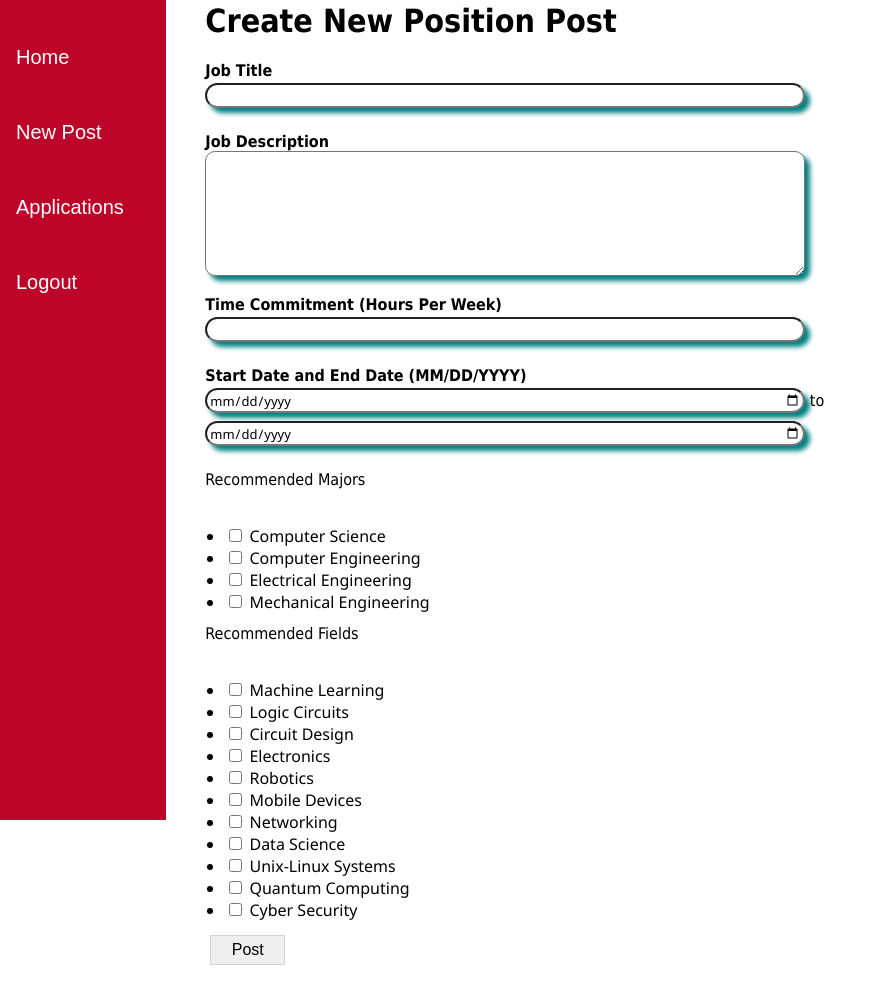
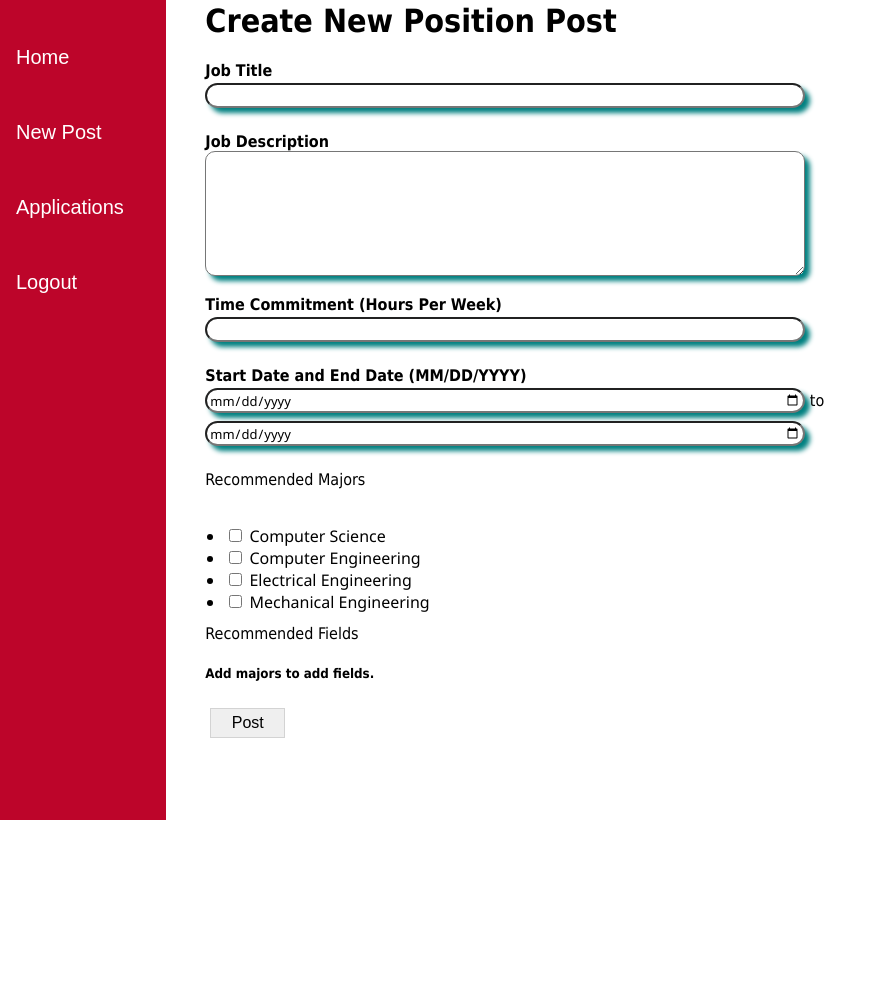
Before and after one commit to Reaganak40/Cpts322Old, a Flask app: page /postposition in a window 1280 px wide. Shown: the whole page, without its empty margins (0-887 px from the left). After the commit the page ends 820 px from the top, so only its background shows below. Run offline with Flask 2, Linux system fonts and the light colour scheme; the visitor is signed in with stand-in values (Sample User, id 1); data comes from the database, SQL or seed files in the repository; some libraries are stand-ins or nearby versions.

Commit message:
Version 0.3.5 - Made dynamic post form, added 'my applications page'

```diff
--- a/app/Controller/forms.py
+++ b/app/Controller/forms.py
@@ -1,7 +1,9 @@
+from inspect import _empty
 from typing import Text
 from flask_wtf import FlaskForm
-from wtforms import StringField, SubmitField, SelectField
-from wtforms.fields.core import BooleanField, DateField, FloatField
+from sqlalchemy.orm import defaultload
+from wtforms import StringField, SubmitField, SelectField, HiddenField
+from wtforms.fields.core import BooleanField, DateField, FloatField, IntegerField, UnboundField
 from wtforms.fields.simple import TextAreaField
 from wtforms.validators import  DataRequired, Email, Length, NumberRange, Length, ValidationError
 from wtforms.widgets.core import Select
@@ -10,6 +12,7 @@ from wtforms_sqlalchemy.fields import QuerySelectMultipleField, QuerySelectField
 from app.Model.models import Post, Major, User, Field
 from flask_login import current_user
 from datetime import datetime
+from app import num_collector, db
 
 def get_majorlabel(theMajor):
     return theMajor.name
@@ -23,22 +26,54 @@ def all_majors():
 def all_fields():
    return Field.query.all()
 
+# This function uses the num_collector to get a list of majors, which is then used to get a list of fields
+def get_chosen_fields():
+
+    if len(num_collector) == 0: # return empty field
+        return Field.query.filter_by(id = -1)
+    majors = db.session.query(Major).filter(Major.id.in_(n for n in num_collector)).all()
+
+    field_id_list = []
+    fields = Field.query.all()
+
+    for field in fields: # look at every field
+        majors_for_field = field.majors # get the majors for that field
+        for major in majors_for_field:
+            if major.id in num_collector:   # if a selected major is assigned to this field add it to the list
+                field_id_list.append(field.id)
+                break
+    return db.session.query(Field).filter(Field.id.in_(n for n in field_id_list)).all()
+
 # ================================================================
 #   Name:           Post form
 #   Description:    Added sortform for filter posts on faculty view
-#   Last Changed:   12/1/21
+#   Last Changed:   12/3/21
 #   Changed By:     Reagan Kelley
-#   Change Details: Added time commitment, start & end date
+#   Change Details: Added dynamic feature for fields
+#                   TODO: Fix submit bug, add validators back to variables
 # ================================================================
 class PostForm(FlaskForm):
-    title = StringField('Job Title', validators=[DataRequired()])
-    body = TextAreaField("Job Description", [Length(min=0, max = 1500), DataRequired()])
+
+    title = StringField('Job Title')
+    body = TextAreaField("Job Description", [Length(min=0, max = 1500)])
     majors = QuerySelectMultipleField('Recommended Majors', query_factory= all_majors, get_label= lambda t: t.get_major_name(), widget=ListWidget(prefix_label=False), option_widget=CheckboxInput() )
-    fields = QuerySelectMultipleField('Recommended Fields', query_factory= all_fields, get_label= lambda t: t.get_name(), widget=ListWidget(prefix_label=False), option_widget=CheckboxInput() )
-    time_commitment = StringField('Time Commitment (Hours Per Week)', [Length(min = 1, max = 10), DataRequired()])
-    start_date = DateField('Start Date', [DataRequired()], format = '%m/%d/%Y')
-    end_date = DateField('End Date', [DataRequired()], format = '%m/%d/%Y')
+    fields = QuerySelectMultipleField('Recommended Fields', query_factory= get_chosen_fields, get_label= lambda t: t.get_name(), widget=ListWidget(prefix_label=False), option_widget=CheckboxInput() )
+    time_commitment = StringField('Time Commitment (Hours Per Week)', [Length(min = 1, max = 10)])
+    start_date = DateField('Start Date', format = '%m/%d/%Y')
+    end_date = DateField('End Date', format = '%m/%d/%Y')
+    check = SubmitField('hi')
     submit = SubmitField('Post')
+
+    # title = StringField('Job Title')
+    # body = TextAreaField("Job Description")
+    # majors = QuerySelectMultipleField('Recommended Majors', query_factory= all_majors, get_label= lambda t: t.get_major_name(), widget=ListWidget(prefix_label=False), option_widget=CheckboxInput() )
+    # fields = QuerySelectMultipleField('Recommended Fields', query_factory= all_fields, get_label= lambda t: t.get_name(), widget=ListWidget(prefix_label=False), option_widget=CheckboxInput() )
+    # time_commitment = StringField('Time Commitment (Hours Per Week)')
+    # start_date = DateField('Start Date')
+    # end_date = DateField('End Date')
+    # submit = SubmitField('Post')
+    # check = SubmitField('hi')
+
 
     # time_commitment should contain an integer.
     # NOTE: We make time_commitment a string to allow inputs like 30-40 hours.
@@ -71,6 +106,13 @@ class PostForm(FlaskForm):
         if(len(digits) == 2): #if hour range -> add second hour
             time_commitment.data += (' - ')
             time_commitment.data += (digits[1])
+
+    def validate(self, extra_validators=None):
+        if self.check.data:
+            return True
+        if self.submit.data:
+            print(self.fields.data)
+            return True
 
     def validate_end_date(self, end_date):
         # start date must be before end date
--- a/app/Controller/routes.py
+++ b/app/Controller/routes.py
@@ -4,7 +4,7 @@ from flask import Blueprint
 from flask import render_template, flash, redirect, url_for, request
 from config import Config
 
-from app import db
+from app import db, num_collector
 from app.Model.models import Application, Field, Post, Major, User, Student, Faculty, postMajors
 from app.Controller.forms import ApplicationForm, PostForm, ProfileForm, SortForm
 from flask_login import current_user, login_user, logout_user, login_required
@@ -35,9 +35,9 @@ def index():
 # ================================================================
 #   Name:           Post Position Route
 #   Description:    Post Position route for basic flask implementation
-#   Last Changed:   12/1/21
+#   Last Changed:   12/3/21
 #   Changed By:     Reagan Kelley
-#   Change Details: Added time commitment
+#   Change Details: Added dynamic form feature for fields
 # ================================================================
 @bp_routes.route('/postposition', methods=['GET', 'POST'])
 @login_required
@@ -45,8 +45,43 @@ def postposition():
     if current_user.get_user_type() == 'student':
         flash('You do not have permission to access this page.')
         return redirect(url_for('routes.index'))
+    show_fields = False
+    num_collector.clear()
+    print('hitting it again')
+
     pForm = PostForm()
+
     if pForm.validate_on_submit():
+        print('CHECK: {}'.format(pForm.check.data))
+        if(pForm.check.data):
+            print('made it')
+            majors = pForm.majors.data
+
+            num_collector.clear()
+            for major in majors:
+                num_collector.append(major.id)
+
+            temp_title = pForm.title.data
+            temp_body = pForm.body.data
+            temp_majors = pForm.majors.data
+            temp_time_commitment = pForm.time_commitment.data
+            temp_start_date = pForm.start_date.data
+            temp_end_date = pForm.end_date.data
+
+            pForm = PostForm()
+            pForm.title.data = temp_title
+            pForm.body.data = temp_body
+            pForm.majors.data = temp_majors
+            pForm.time_commitment.data = temp_time_commitment
+            pForm.start_date.data = temp_start_date
+            pForm.end_date.data = temp_end_date
+            print(pForm.fields.data)
+            if(len(num_collector) == 0):
+                show_fields = False
+            else:
+                show_fields = True
+            return render_template('create.html', title="New Post", form = pForm, show_fields = show_fields)
+
         newPost = Post(user_id = current_user.id,
                        title=pForm.title.data,
                        body = pForm.body.data,
@@ -60,7 +95,11 @@ def postposition():
         flash('New Position Post "' + newPost.title + '" is on the Job Board!')
         return redirect(url_for('routes.index'))
 
-    return render_template('create.html', title="New Post", form = pForm)
+    if(len(num_collector) == 0):
+                show_fields = False
+    else:
+        show_fields = True
+    return render_template('create.html', title="New Post", form = pForm, show_fields = show_fields)
 
 # ================================================================
 #   Name:           updateposition Route
@@ -133,6 +172,7 @@ def delete_post(post_id):
     applications = post.get_applicants()
 
     for application in applications: # Remove connection in applications
+        application.phantom_name = post.title
         application.make_phantom()  # Retain post information
 
     db.session.delete(post)
@@ -272,16 +312,25 @@ def submit_application(postid):
 # ================================================================
 #   Name:           Applications Route
 #   Description:    Prints all applications for faculty postion posts
-#   Last Changed:   11/24/21
+#   Last Changed:   12/3/21
 #   Changed By:     Reagan Kelley
-#   Change Details: Revised to compensate for new database model
+#   Change Details: Added student version of application route
 # ================================================================
 @bp_routes.route('/applications', methods=['GET', 'POST'])
 @login_required
 def applications():
-    myposts = current_user.get_user_posts()
-    print(myposts.count())
-    return render_template('applications.html', title="Applications", posts = myposts)
+    if(current_user.get_user_type() == 'faculty'):
+        posts = current_user.get_user_posts()
+    else: # current user is student
+        post_id_list = []
+
+        # get all post id's for posts student has applied to
+        for application in current_user.applications:
+            post_id_list.append(application.post_id)
+        posts = db.session.query(Post).filter(Post.id.in_(n for n in post_id_list))
+
+    print(posts.count())
+    return render_template('applications.html', title="Applications", posts = posts)
 
 # ================================================================
 #   Name:           Review Route
--- a/app/Model/models.py
+++ b/app/Model/models.py
@@ -286,6 +286,12 @@ class Field(db.Model):
      def get_name(self):
         return "{}".format(self.field)
 
+     def is_for_major(self, major):
+        if major in self.majors:
+            return True
+        return False
+
+
      def get_majors(self):
         major_list = []
         for major in self.majors:
--- a/app/View/templates/base.html
+++ b/app/View/templates/base.html
@@ -2,13 +2,11 @@
 # ================================================================
 #   Name:           base html
 #   Description:    UI for site header
-#   Last Changed:   11/24/21
+#   Last Changed:   12/3/21
 #   Changed By:     Reagan Kelley
-#   Change Details: Revised to compensate for new database model
+#   Change Details: Added My applcications for student
 # ================================================================
 -->
-
-
 
 
 <html>
@@ -41,6 +39,8 @@
 
                     {% if current_user.get_user_type() == 'student' %}
                     <a href="{{ url_for('routes.student_profile')}}"><p style = "font-size: 20; font-family:sans-serif;"> Profile</p></i></a>
+                    <a href="{{ url_for('routes.applications') }}"><p style = "font-size: 20; font-family:sans-serif;"> My Applications</p></i></a>
+
 
                     {% else %}
                         <a href="{{ url_for('routes.postposition') }}"><p style = "font-size: 20; font-family:sans-serif;"> New Post</p></i></a>
--- a/app/View/templates/create.html
+++ b/app/View/templates/create.html
@@ -66,16 +66,42 @@
             {{ form.majors.label}}
             {{ form.majors(class="formtags") }}
             <br><br>
+
             {{ form.fields.label}}
-            {{ form.fields(class="formtags") }}
-            <br><br><br><br>
-            <br><br><br><br><br><br>
+            {% if show_fields == True %}
+                {{ form.fields(class="formtags") }}
+                <br><br><br><br>
+                <br><br><br><br><br><br>
+            {% else %}
+                <h5> Add majors to add fields. </h5>
+            {% endif %}
 
 
             <!-- Submit Button -->
             {{ form.submit(class="button") }}
+
+            <!-- KEEP THIS HIDDEN ------------------------- -->
+            <style>
+                h3.a {
+                    visibility: hidden;
+                }
+            </style>
+            <h3 class="a">{{ form.check(class="button") }}</h3>
+            <!-- ------------------------------------------- -->
+
         </div>
     </form>
+
+    <!-- This lovely script updates the form if more majors are added :) -->
+    <script>
+        let major_select = document.getElementById('majors');
+        let button = document.getElementById('check')
+
+        major_select.onchange = function() {
+            button.click()
+
+        };
+    </script>
 
     {% endif %}
 
--- a/app/__init__.py
+++ b/app/__init__.py
@@ -9,7 +9,7 @@ login.login_view = 'auth.login'
 
 from flask_moment import Moment
 moment = Moment()
-
+num_collector = []  # For run-time field assortment
 # ================================================================
 #   Name:           Create App
 #   Description:    Congifures and runs program
--- a/project.py
+++ b/project.py
@@ -22,6 +22,7 @@ def initDB(*args, **kwargs):
         major3 = Major(name = 'Electrical Engineering', id = 3)
         major4 = Major(name = 'Mechanical Engineering', id = 4)
 
+        fieldNA = Field(field = 'Empty Field', id = -1)
         # Research Fields
         field1 = Field(field = 'Machine Learning', id = 1)
         field2 = Field(field = 'Networking', id = 2)
@@ -84,6 +85,8 @@ def initDB(*args, **kwargs):
         db.session.add(field9)
         db.session.add(field10)
         db.session.add(field11)
+
+        db.session.add(fieldNA)
 
         db.session.commit()
 
```
Also changed, not shown: app/View/templates/_studentapplication.html (+29 -2 lines), app/View/templates/applications.html (+14 -3 lines).
